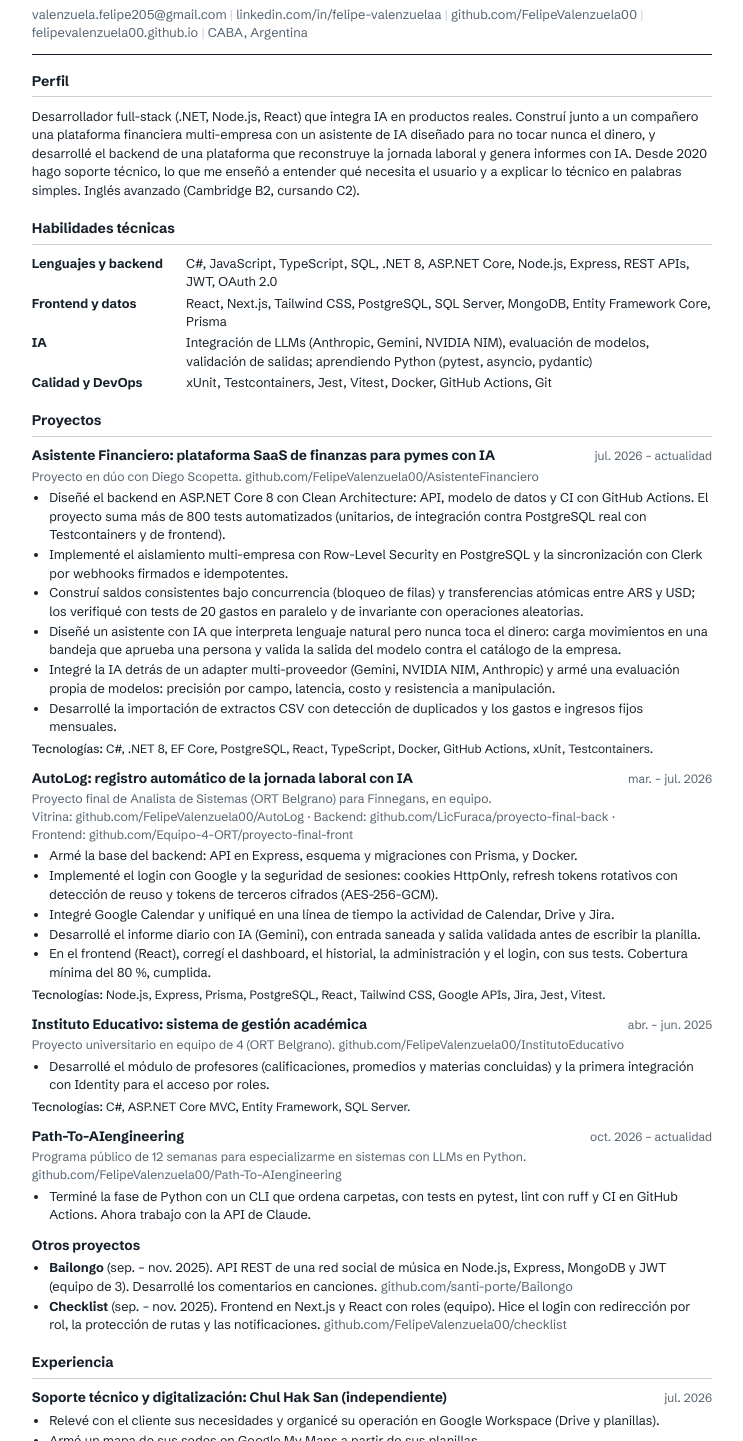
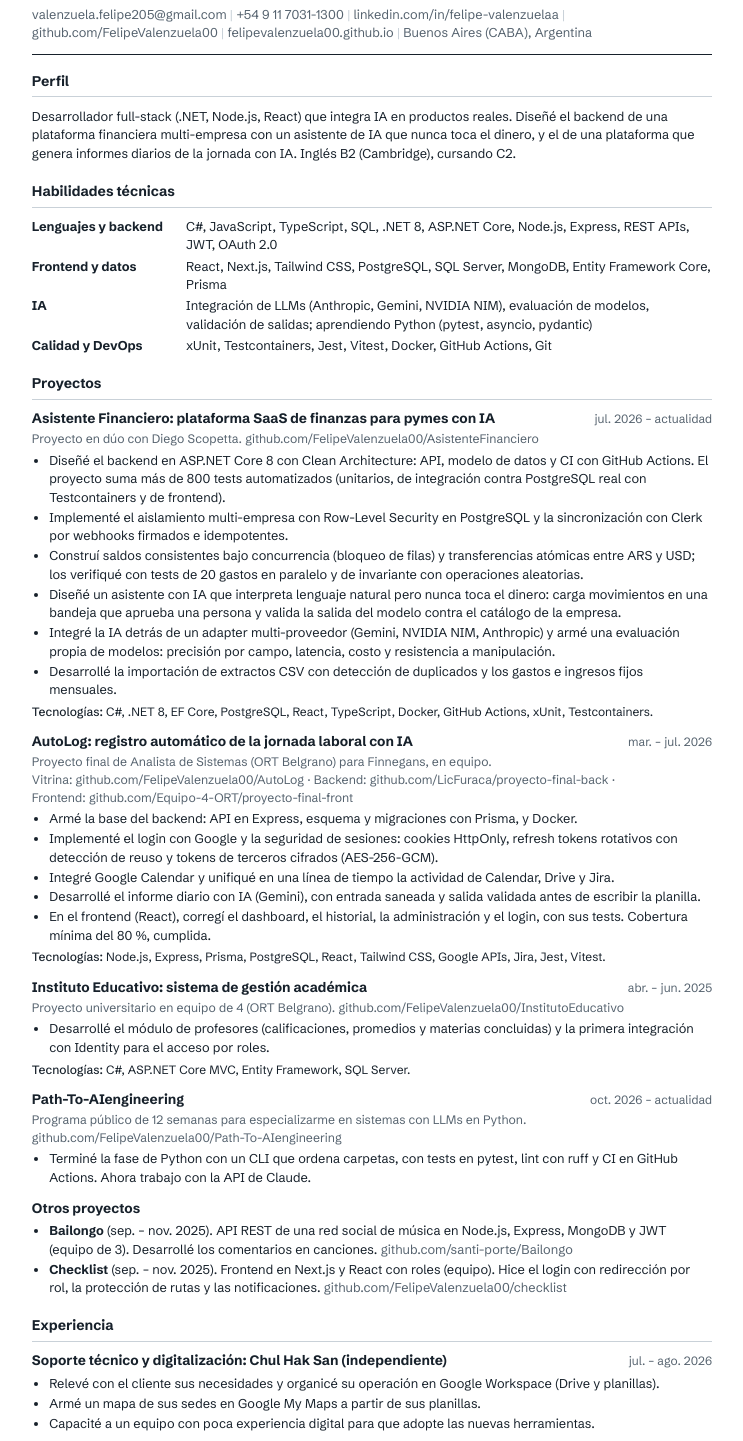
Before and after one commit to FelipeValenzuela00/FelipeValenzuela00.github.io, a plain HTML site: page cv/cv-es.html in a window 1280 px wide. Shown: the part 119-1560 px from the top of the page, without its empty margins (268-1011 px from the left). Drawn offline with Linux system fonts and the light colour scheme.

Commit message:
CV: teléfono, resumen más corto, inglés B2 y ubicación
Agrega el teléfono en formato internacional, recorta el resumen a menos de 50 palabras, cambia "Inglés avanzado" por "Inglés B2 (Cambridge), cursando C2", unifica la ubicación en "Buenos Aires (CABA), Argentina", corrige Chul Hak San a jul.–ago. 2026 y regenera los PDF.

Co-Authored-By: Claude Opus 5.5 <noreply@anthropic.com>
Claude-Session: https://claude.ai/code/session_01Q5xzUuM5aNwUPaSWeg4f6y

```diff
--- a/cv/cv-es.html
+++ b/cv/cv-es.html
@@ -15,13 +15,13 @@
   <h1>Felipe Valenzuela</h1>
   <p class="role">Desarrollador Full-Stack | Analista de Sistemas</p>
   <p class="contact">
-    <a href="mailto:valenzuela.felipe205@gmail.com">valenzuela.felipe205@gmail.com</a> <span class="sep">|</span> <a href="https://www.linkedin.com/in/felipe-valenzuelaa/">linkedin.com/in/felipe-valenzuelaa</a> <span class="sep">|</span> <a href="https://github.com/FelipeValenzuela00">github.com/FelipeValenzuela00</a> <span class="sep">|</span> <a href="https://felipevalenzuela00.github.io/">felipevalenzuela00.github.io</a> <span class="sep">|</span> CABA, Argentina
+    <a href="mailto:valenzuela.felipe205@gmail.com">valenzuela.felipe205@gmail.com</a> <span class="sep">|</span> <a href="tel:+5491170311300">+54 9 11 7031-1300</a> <span class="sep">|</span> <a href="https://www.linkedin.com/in/felipe-valenzuelaa/">linkedin.com/in/felipe-valenzuelaa</a> <span class="sep">|</span> <a href="https://github.com/FelipeValenzuela00">github.com/FelipeValenzuela00</a> <span class="sep">|</span> <a href="https://felipevalenzuela00.github.io/">felipevalenzuela00.github.io</a> <span class="sep">|</span> Buenos Aires (CABA), Argentina
   </p>
 </header>
 
 <section>
   <h2>Perfil</h2>
-  <p>Desarrollador full-stack (.NET, Node.js, React) que integra IA en productos reales. Construí junto a un compañero una plataforma financiera multi-empresa con un asistente de IA diseñado para no tocar nunca el dinero, y desarrollé el backend de una plataforma que reconstruye la jornada laboral y genera informes con IA. Desde 2020 hago soporte técnico, lo que me enseñó a entender qué necesita el usuario y a explicar lo técnico en palabras simples. Inglés avanzado (Cambridge B2, cursando C2).</p>
+  <p>Desarrollador full-stack (.NET, Node.js, React) que integra IA en productos reales. Diseñé el backend de una plataforma financiera multi-empresa con un asistente de IA que nunca toca el dinero, y el de una plataforma que genera informes diarios de la jornada con IA. Inglés B2 (Cambridge), cursando C2.</p>
 </section>
 
 <section>
@@ -95,7 +95,7 @@
   <h2>Experiencia</h2>
 
   <div class="item">
-    <div class="head"><h3>Soporte técnico y digitalización: Chul Hak San (independiente)</h3><span class="date">jul. 2026</span></div>
+    <div class="head"><h3>Soporte técnico y digitalización: Chul Hak San (independiente)</h3><span class="date">jul. – ago. 2026</span></div>
     <ul>
       <li>Relevé con el cliente sus necesidades y organicé su operación en Google Workspace (Drive y planillas).</li>
       <li>Armé un mapa de sus sedes en Google My Maps a partir de sus planillas.</li>
```
Also changed, not shown: cv/cv-en.html (+3 -3 lines), 2 other files.
